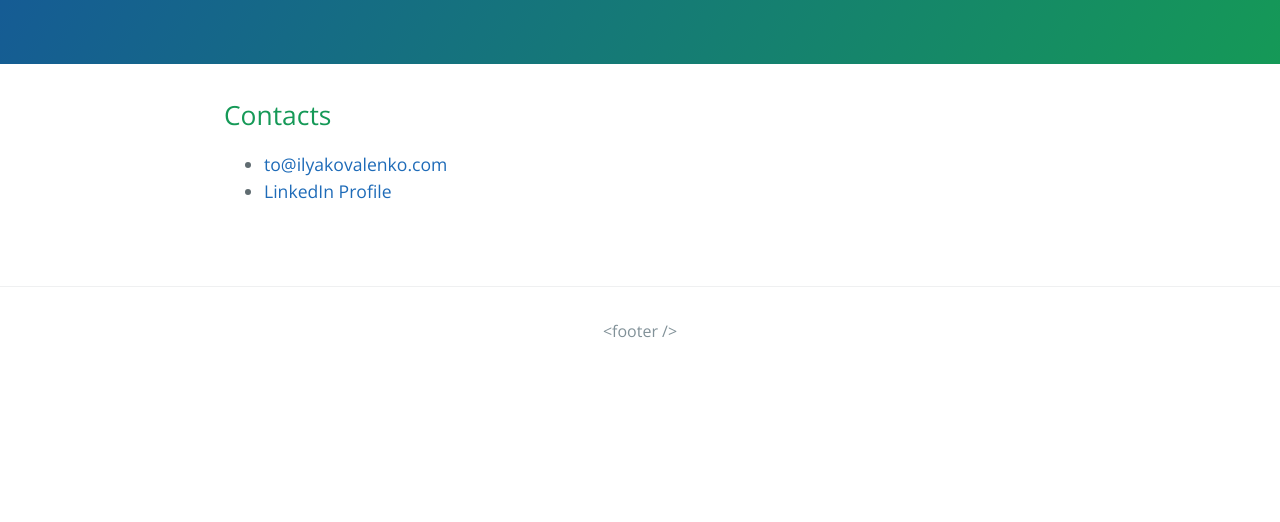
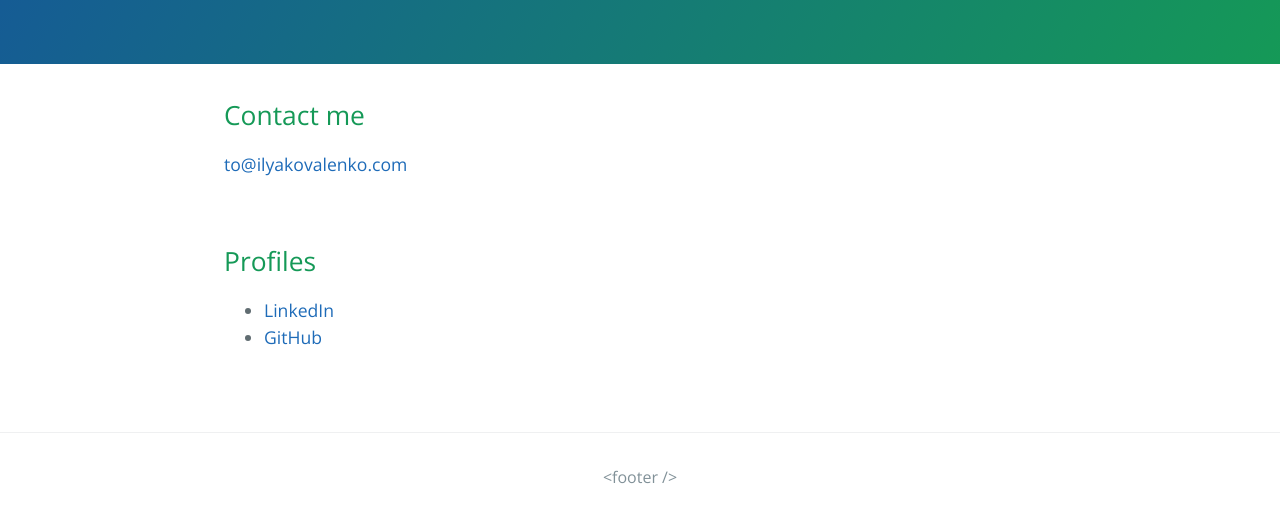
Before and after one commit to ilyacoding/-ilyacoding.github.io, a plain HTML site: page index.html in a window 1280 px wide. Shown: the part 176-698 px from the top of the page. Drawn offline with nearby package versions, Linux system fonts and the light colour scheme.

Commit message:
Add contact me section. Add links to profiles

```diff
--- a/index.html
+++ b/index.html
@@ -16,10 +16,15 @@
     </section>
 
     <section class="main-content">
-      <h2>Contacts</h2>
+      <h2>Contact me</h2>
+      <a href="mailto:to@ilyakovalenko.com">to@ilyakovalenko.com</a>
+    </section>
+
+    <section class="main-content">
+      <h2>Profiles</h2>
       <ul>
-        <li><a href="mailto:to@ilyakovalenko.com">to@ilyakovalenko.com</a></li>
-        <li><a href="https://www.linkedin.com/in/ilyacoding" target="_blank" rel="nofollow">LinkedIn Profile</a></li>
+        <li><a href="https://www.linkedin.com/in/ilyacoding" target="_blank" rel="nofollow">LinkedIn</a></li>
+        <li><a href="https://github.com/ilyacoding" target="_blank" rel="nofollow">GitHub</a></li>
       </ul>
     </section>
 
```
